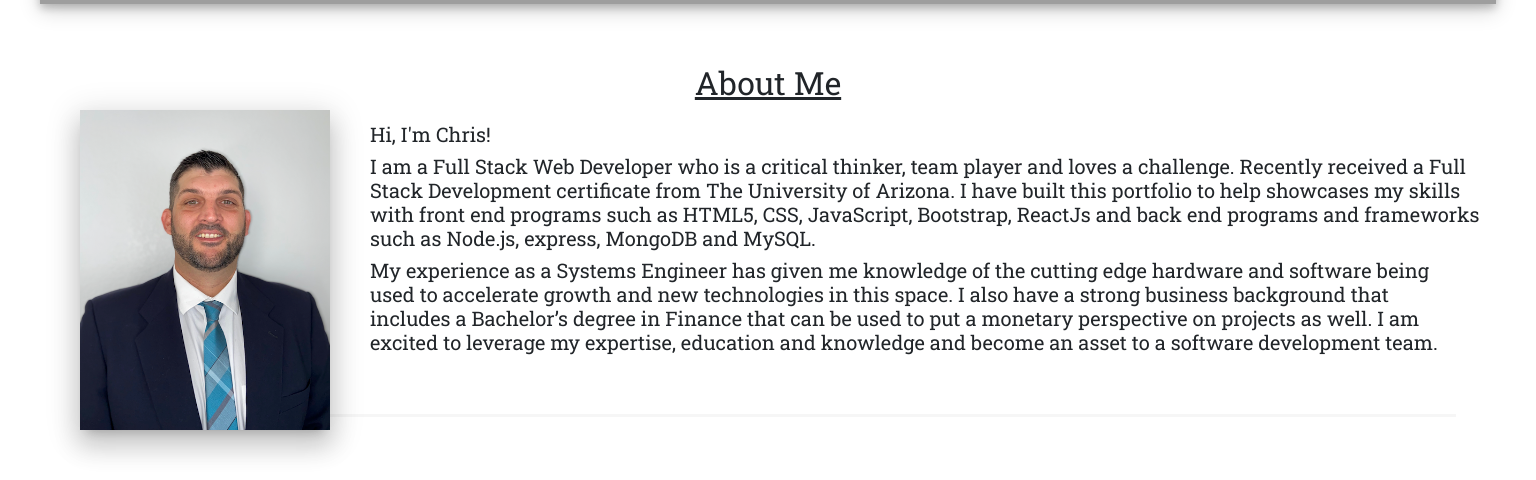
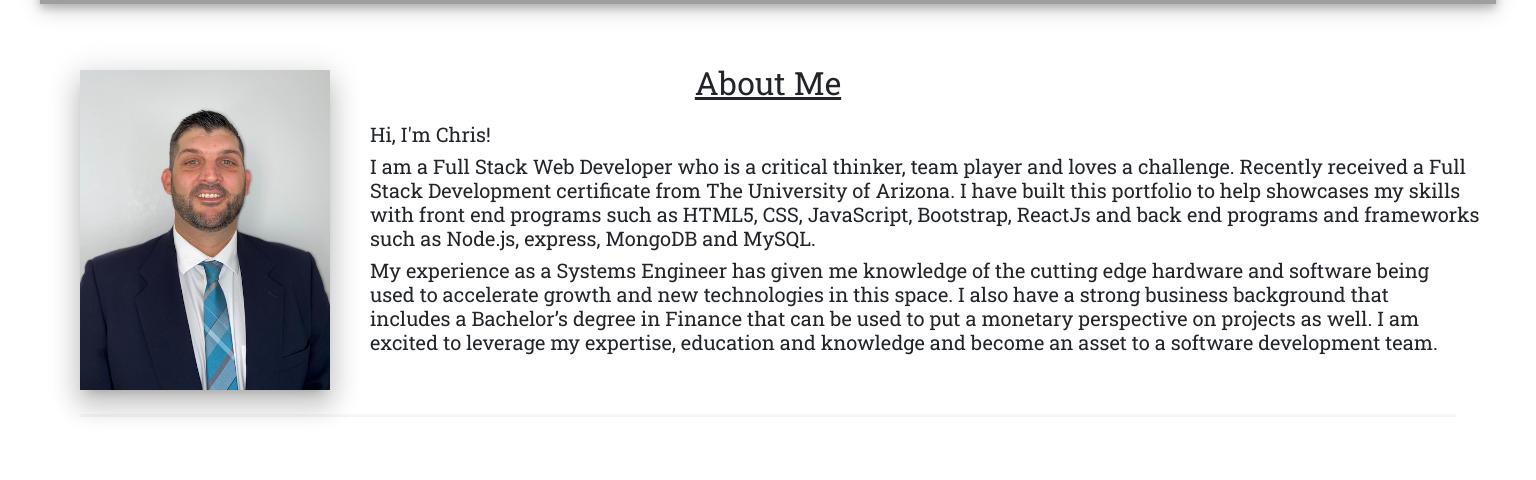
Before and after one commit to Bearpaw11/Portfolio_Chris_Behrens, a React (Create React App) app: page / in a window 1536 px wide. Shown: the part 557-1037 px from the top of the page. Built offline with nearby package versions, Linux system fonts and the light colour scheme; grey boxes are pictures that could not be loaded.

Commit message:
added media query for Chris image for large screens

```diff
--- a/src/App.css
+++ b/src/App.css
@@ -48,7 +48,7 @@ body {
 }
 .about {
   margin-left: 40px;
-  /* margin-top: 30px; */
+  margin-top: 0px;
   margin-right: 40px;
   padding-bottom: 60px;
   border-bottom-style: solid;
@@ -155,3 +155,9 @@ padding-bottom: 60px;
   margin-bottom: 75px;
   margin-top: 50px;
 }
+
+@media only screen and (min-width: 1500px) {
+  .chris {
+    margin-top: -40px;
+  }
+}
```
